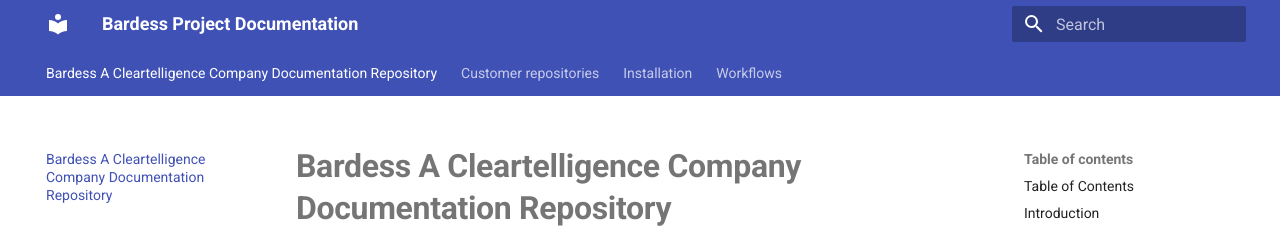
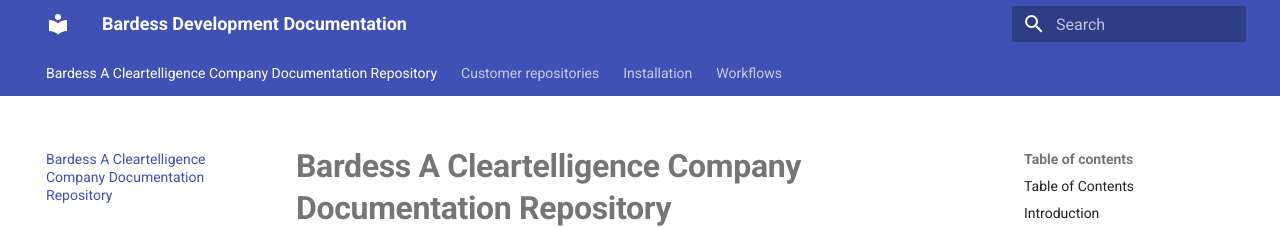
Before and after one commit to bardess-group-ltd/documentation, an MkDocs documentation site: the page built from docs/index.md, in a window 1280 px wide. Shown: the top 228 px of the page. Built offline with MkDocs 1.6.1 and Material for MkDocs 9.7.7, drawn with Linux system fonts in a browser that asks for light colours.

Commit message:
Updating the site name

```diff
--- a/mkdocs.yml
+++ b/mkdocs.yml
@@ -1,6 +1,5 @@
 # Project Information
-site_name: "Bardess Project Documentation"
-site_description: "Comprehensive documentation for Your Project"
+site_name: "Bardess Development Documentation"
 site_author: "Bardess A Cleartelligence Company"
 site_url: "https://bardess-group-ltd.github.io/documentation/"
 
```
